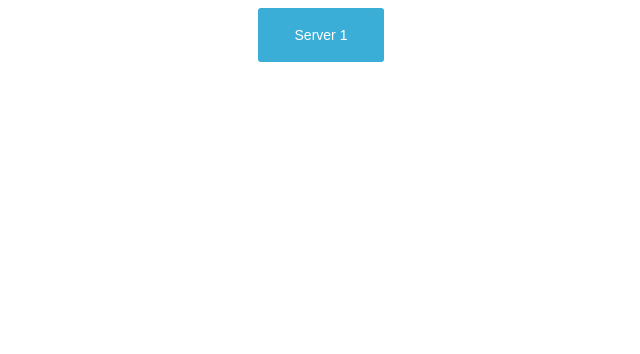
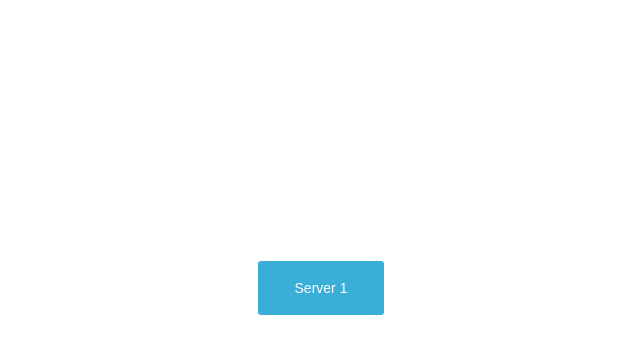
Before and after one commit to tskravisankar/tskravisankar.github.io.test, a plain HTML site: page index.html in a window 1280 px wide. Shown: the whole page, without its empty margins (319-959 px from the left). Drawn offline with Linux system fonts and the light colour scheme.

Commit message:
Update index.html

```diff
--- a/index.html
+++ b/index.html
@@ -18,6 +18,9 @@
   margin: 0;
   margin-left: auto;
   margin-right: auto;
+}
+  .btn-group {
+    padding-top: 20%;
 }
 
 .n_monitor .btn {
```
